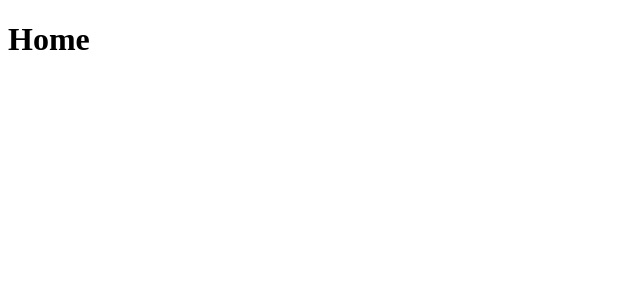
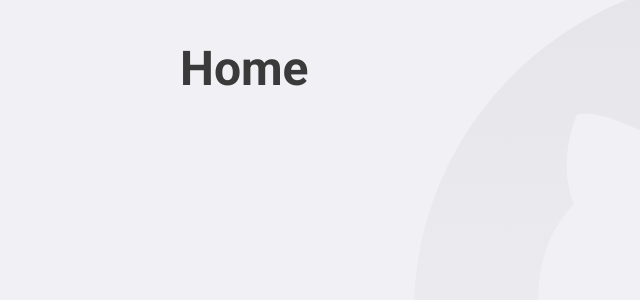
Before and after one commit to samuelvicentini/github-explorer, a React (Create React App) app: page / in a window 1280 px wide. Shown: the top 300 px of the page, without its empty margins (0-640 px from the left). Built offline with nearby package versions, Linux system fonts and the light colour scheme.

Commit message:
defined global style

```diff
--- a/package.json
+++ b/package.json
@@ -15,6 +15,7 @@
     "react-dom": "^16.13.1",
     "react-router-dom": "^5.2.0",
     "react-scripts": "3.4.1",
+    "styled-components": "^5.1.1",
     "typescript": "~3.7.2"
   },
   "scripts": {
@@ -47,6 +48,7 @@
     "eslint-plugin-prettier": "^3.1.4",
     "eslint-plugin-react": "^7.19.0",
     "eslint-plugin-react-hooks": "^2.5.0",
-    "prettier": "^2.0.5"
+    "prettier": "^2.0.5",
+    "@types/styled-components": "^5.1.1"
   }
 }
--- a/public/index.html
+++ b/public/index.html
@@ -7,6 +7,10 @@
     <meta name="theme-color" content="#3A3A3A" />
 
     <title>Github Explore</title>
+    <link
+      href="https://fonts.googleapis.com/css2?family=Roboto:wght@400;700&display=swap"
+      rel="stylesheet"
+    />
   </head>
   <body>
     <noscript>You need to enable JavaScript to run this app.</noscript>
--- a/src/App.tsx
+++ b/src/App.tsx
@@ -1,12 +1,16 @@
 import React from 'react';
 import { BrowserRouter } from 'react-router-dom';
 
+import GlobalStyles from './styles/global';
 import Routes from './routes';
 
 const App: React.FC = () => (
-  <BrowserRouter>
-    <Routes />
-  </BrowserRouter>
+  <>
+    <BrowserRouter>
+      <Routes />
+    </BrowserRouter>
+    <GlobalStyles />
+  </>
 );
 
 export default App;
--- a/src/pages/Home/index.tsx
+++ b/src/pages/Home/index.tsx
@@ -1,7 +1,9 @@
 import React from 'react';
 
+import * as S from './styles';
+
 const Home: React.FC = () => {
-  return <h1>Home</h1>;
+  return <S.Title>Home</S.Title>;
 };
 
 export default Home;
--- /dev/null
+++ b/src/pages/Home/styles.ts
@@ -0,0 +1,6 @@
+import styled from 'styled-components';
+
+export const Title = styled.h1`
+  font-size: 48px;
+  color: #3a3a3a;
+`;
--- /dev/null
+++ b/src/styles/global.ts
@@ -0,0 +1,30 @@
+import { createGlobalStyle } from 'styled-components';
+
+import backgroundImage from '../assets/github-background.svg';
+
+export default createGlobalStyle`
+  * {
+    margin: 0;
+    padding: 0;
+    outline: 0;
+    box-sizing: border-box;
+  }
+
+  body {
+    background: #f0f0f5 url(${backgroundImage}) no-repeat 70% top;
+  }
+
+  body, input, button {
+    font: 16px Roboto, sans-serif;
+  }
+
+  #root {
+    max-width: 960px;
+    margin: 0 auto;
+    padding: 40px 20px;
+  }
+
+  button {
+    cursor: pointer;
+  }
+`;
```
Also changed, not shown: src/assets/github-background.svg (added), 1 other file (tests, documents, lock files or other folders).
